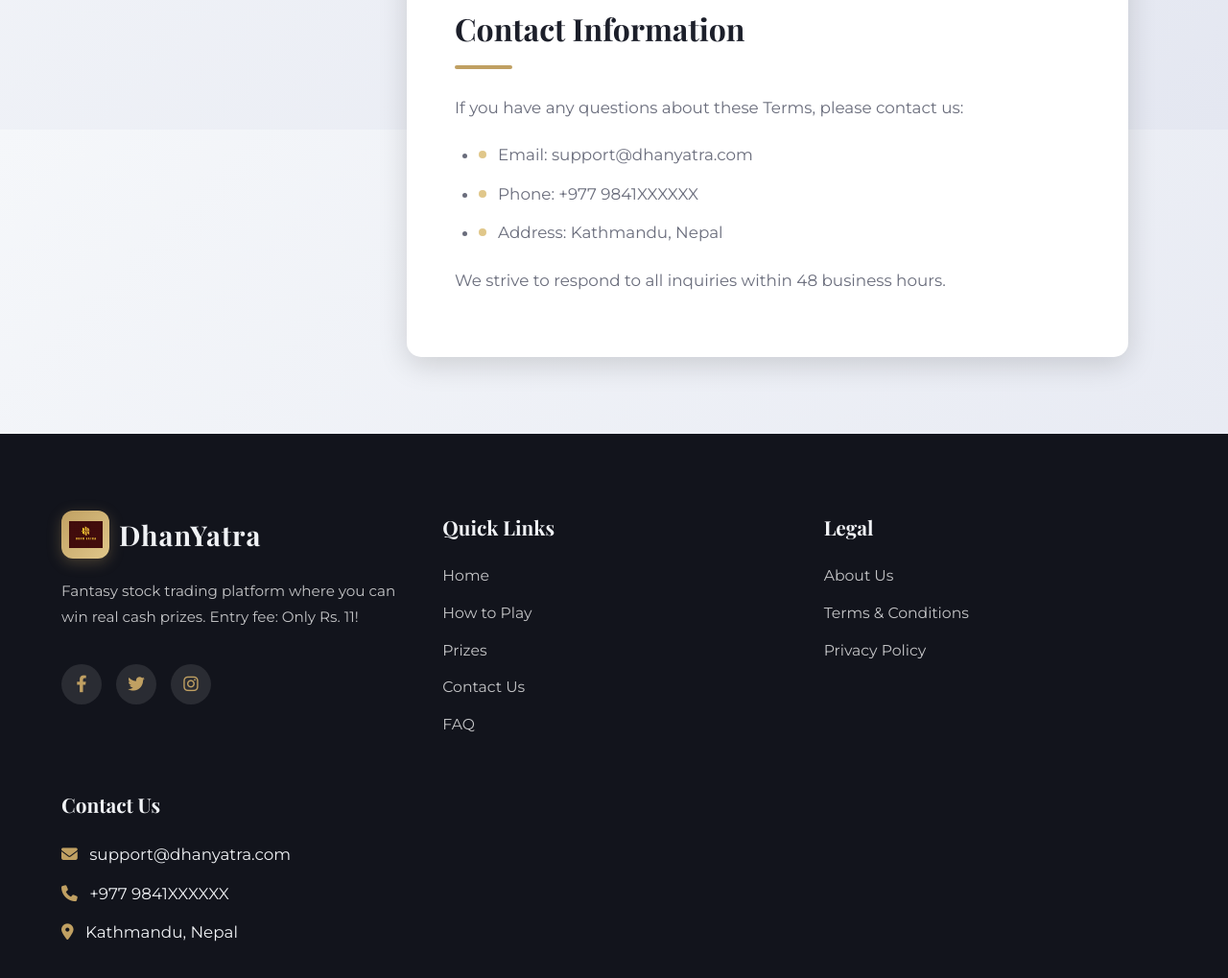
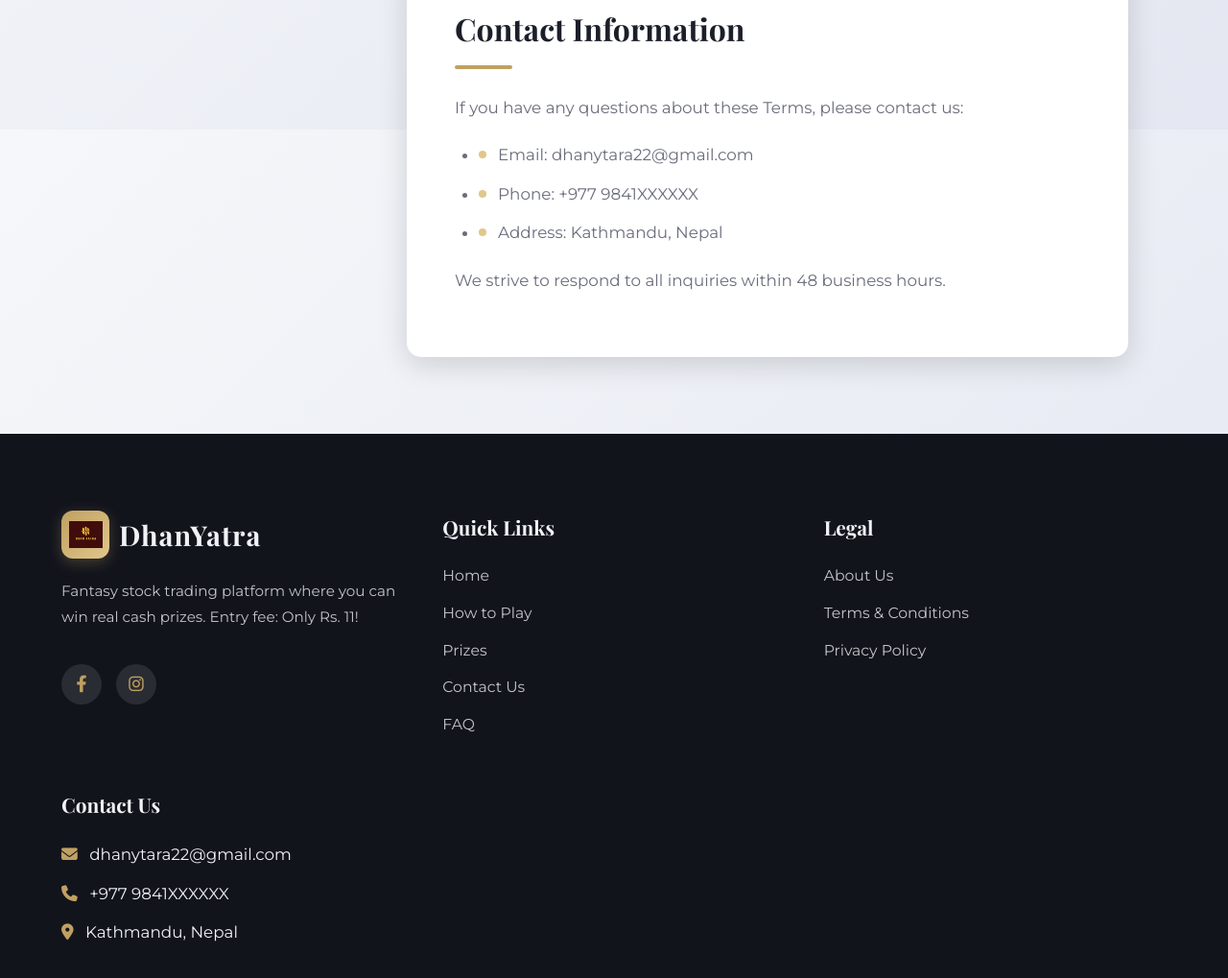
Before and after one commit to Prajwol44/Dhan_Yatra, a plain HTML site: page terms-conditions.html in a window 1280 px wide. Shown: the part 9465-10484 px from the top of the page at 96% size. Drawn offline with nearby package versions, Linux system fonts and the light colour scheme.

Commit message:
social links changed

```diff
--- a/terms-conditions.html
+++ b/terms-conditions.html
@@ -841,7 +841,7 @@
           <h2>Contact Information</h2>
           <p>If you have any questions about these Terms, please contact us:</p>
           <ul>
-            <li>Email: support@dhanyatra.com</li>
+            <li>Email: dhanytara22@gmail.com</li>
             <li>Phone: +977 9841XXXXXX</li>
             <li>Address: Kathmandu, Nepal</li>
           </ul>
@@ -865,7 +865,6 @@
 
         <div class="social-links">
           <a href="facebook.com/profile.php?id=61577630865234" class="social-link" aria-label="Facebook" target="_blank" rel="noopener noreferrer"><i class="fab fa-facebook-f"></i></a>
-          <a href="#" class="social-link" aria-label="Twitter"><i class="fab fa-twitter" target="_blank" rel="noopener noreferrer"></i></a>
           <a href="https://www.instagram.com/dhanyatra.np/" class="social-link" aria-label="Instagram" target="_blank" rel="noopener noreferrer"><i class="fab fa-instagram"></i></a>
         </div>
       </div>
@@ -893,7 +892,7 @@
       <div class="footer-links">
         <h3>Contact Us</h3>
         <ul>
-          <li><i class="fas fa-envelope"></i> support@dhanyatra.com</li>
+          <li><i class="fas fa-envelope"></i> dhanytara22@gmail.com</li>
           <li><i class="fas fa-phone"></i> +977 9841XXXXXX</li>
           <li><i class="fas fa-map-marker-alt"></i> Kathmandu, Nepal</li>
         </ul>
```
Also changed, not shown: about-us.html (+1 -2 lines), contact-us.html (+1 -2 lines), faq.html (+1 -2 lines), how-to-play.html (+1 -2 lines), index.html (+1 -2 lines), privacy-policy.html (+1 -2 lines), prizes.html (+1 -2 lines).
